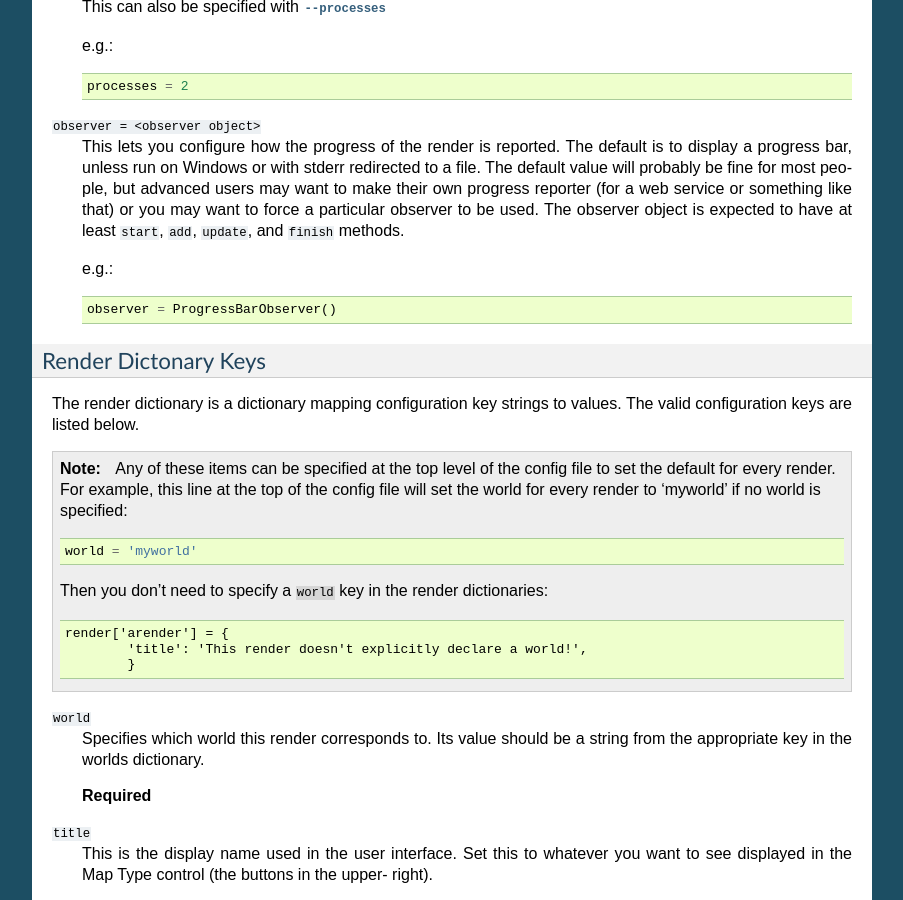
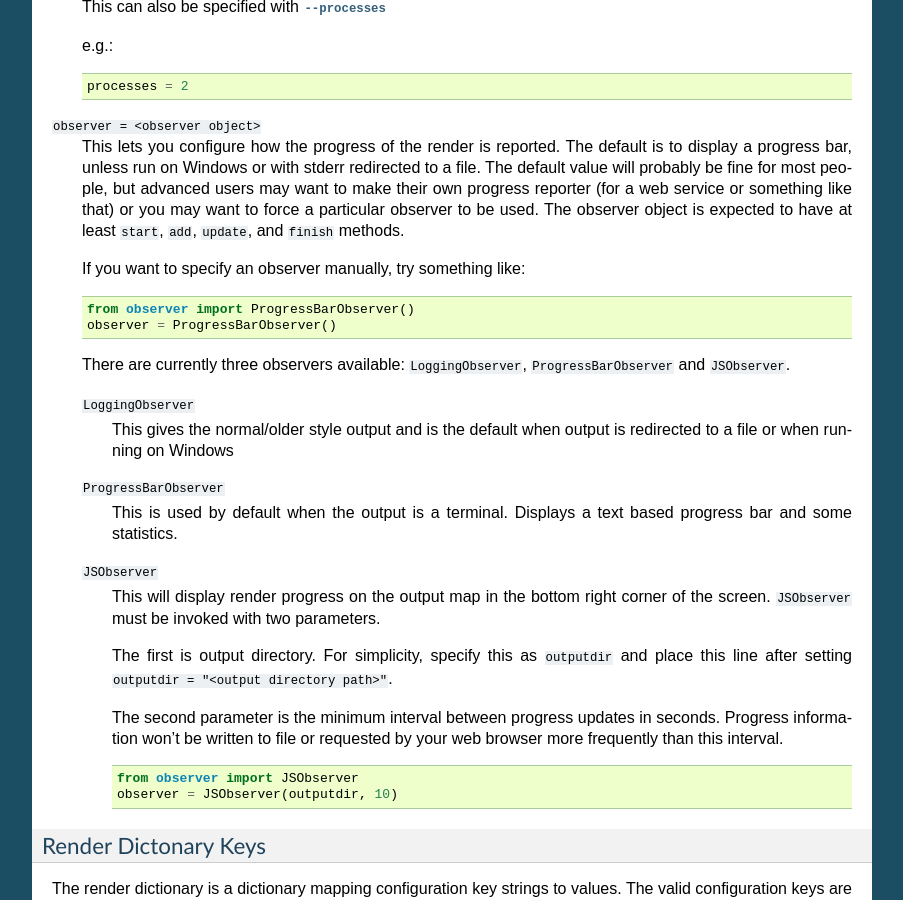
Before and after one commit to overviewer/Minecraft-Overviewer, a Sphinx documentation site: the page built from docs/config.rst, in a window 1280 px wide and 900 px high, scrolled down 2862 px. Shown: the whole window, without its empty margins (198-1101 px from the left). Built offline with Sphinx 7.4.7, drawn with Linux system fonts in a browser that asks for light colours.

Commit message:
Add documentation for JSObserver
Adds documentation for JSObserver and updates documentation for the
observer option in general

```diff
--- a/docs/config.rst
+++ b/docs/config.rst
@@ -165,6 +165,8 @@ the form ``key = value``. Two items take a different form:, ``worlds`` and
 
     **You must specify at least one render**
 
+.. _outputdir:
+
 ``outputdir = "<output directory path>"``
     This is the path to the output directory where the rendered tiles will
     be saved.
@@ -199,11 +201,38 @@ the form ``key = value``. Two items take a different form:, ``worlds`` and
     observer to be used. The observer object is expected to have at least ``start``,
     ``add``, ``update``, and ``finish`` methods.
 
-    e.g.::
+    If you want to specify an observer manually, try something like:
+    ::
 
+        from observer import ProgressBarObserver()
         observer = ProgressBarObserver()
 
-.. _outputdir:
+    There are currently three observers available: ``LoggingObserver``,
+    ``ProgressBarObserver`` and ``JSObserver``.
+
+    ``LoggingObserver``
+         This gives the normal/older style output and is the default when output
+         is redirected to a file or when running on Windows
+
+    ``ProgressBarObserver``
+        This is used by default when the output is a terminal. Displays a text based
+        progress bar and some statistics.
+
+    ``JSObserver``
+        This will display render progress on the output map in the bottom right
+        corner of the screen. ``JSObserver`` must be invoked with two parameters.
+
+        The first is output directory. For simplicity, specify this as ``outputdir``
+        and place this line after setting ``outputdir = "<output directory path>"``.
+
+        The second parameter is the  minimum interval between progress updates in
+        seconds. Progress information won't be written to file or requested by
+        your web browser more frequently than this interval.
+        ::
+
+                from observer import JSObserver
+                observer = JSObserver(outputdir, 10)
+
 
 
 .. _renderdict:
```
